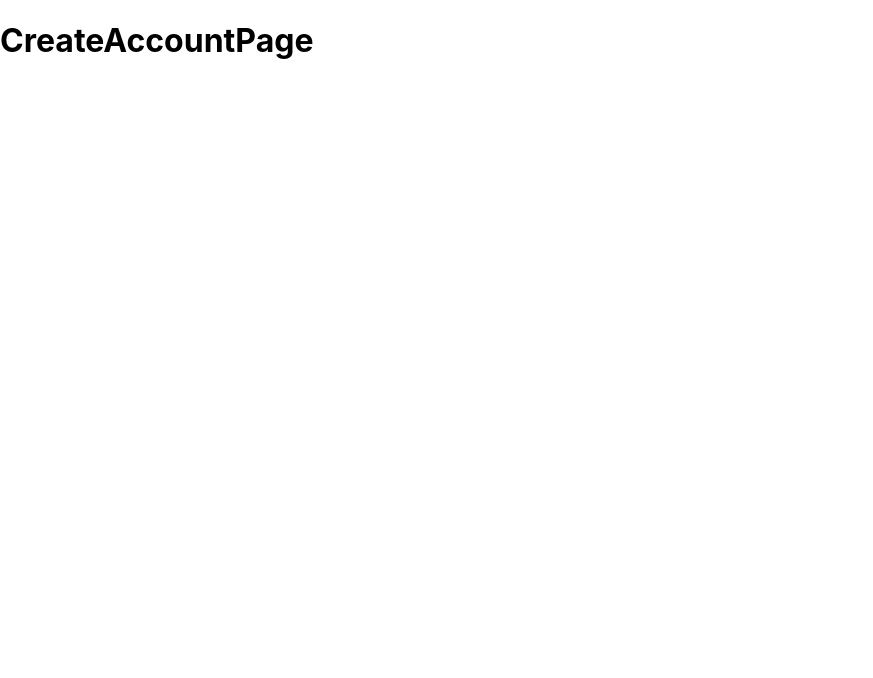
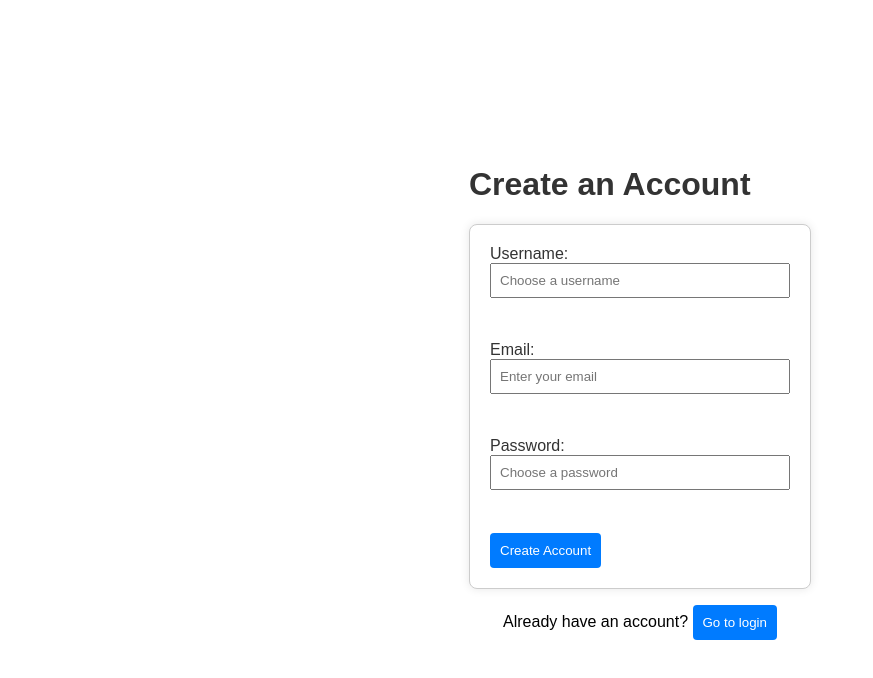
Before and after one commit to alina-t-872/EcoCorp-Marketplace-MVP, a React (Create React App) app in the folder ecocorp-fe/: page / in a window 1280 px wide. Shown: the top 678 px of the page, without its empty margins (0-873 px from the left). Built offline with nearby package versions, Linux system fonts and the light colour scheme.

Commit message:
Update CreateAccountPage.css and CreateAccountPage.js

```diff
--- a/ecocorp-fe/src/pages/create-account-page/CreateAccountPage.css
+++ b/ecocorp-fe/src/pages/create-account-page/CreateAccountPage.css
@@ -0,0 +1,47 @@
+.App {
+    display: flex;
+    flex-direction: column;
+    align-items: center;
+    justify-content: center;
+    height: 100vh;
+    font-family: 'Arial', sans-serif;
+  }
+
+  h1 {
+    color: #333;
+  }
+
+  form {
+    width: 300px;
+    padding: 20px;
+    border: 1px solid #ccc;
+    border-radius: 8px;
+    background-color: #fff;
+    box-shadow: 0 0 10px rgba(0, 0, 0, 0.1);
+  }
+
+  label {
+    display: block;
+    margin-bottom: 10px;
+    color: #333;
+  }
+
+  input {
+    width: 100%;
+    padding: 8px;
+    margin-bottom: 15px;
+    box-sizing: border-box;
+  }
+
+  button {
+    background-color: #007bff;
+    color: #fff;
+    padding: 10px;
+    border: none;
+    border-radius: 4px;
+    cursor: pointer;
+  }
+
+  button:hover {
+    background-color: #0056b3;
+  }
--- a/ecocorp-fe/src/pages/create-account-page/CreateAccountPage.js
+++ b/ecocorp-fe/src/pages/create-account-page/CreateAccountPage.js
@@ -1,9 +1,118 @@
-import React from "react";
+import React, { useState } from 'react';
+import './CreateAccountPage.css';
 
-function CreateAccountPage() {
-    return (
-        <h1>CreateAccountPage</h1>
-    );
-}
+const CreateAccountPage = () => {
+  const [formData, setFormData] = useState({
+    username: '',
+    email: '',
+    password: '',
+  });
+
+  const [isLogin, setIsLogin] = useState(false);
+
+  const handleChange = (e) => {
+    setFormData({
+      ...formData,
+      [e.target.name]: e.target.value,
+    });
+  };
+
+  const handleSubmit = (e) => {
+    e.preventDefault();
+    // Add your account creation or login logic here
+    console.log('Form data submitted:', formData);
+    // Reset the form after submission
+    setFormData({
+      username: '',
+      email: '',
+      password: '',
+    });
+  };
+
+  const toggleLogin = () => {
+    setIsLogin(!isLogin);
+  };
+
+  return (
+    <div className="App">
+      {isLogin ? (
+        <div>
+          <h1>Login</h1>
+          <form onSubmit={handleSubmit}>
+            <label>
+              Email:
+              <input
+                type="email"
+                name="email"
+                value={formData.email}
+                onChange={handleChange}
+                placeholder="Enter your email"
+              />
+            </label>
+            <br />
+            <label>
+              Password:
+              <input
+                type="password"
+                name="password"
+                value={formData.password}
+                onChange={handleChange}
+                placeholder="Enter your password"
+              />
+            </label>
+            <br />
+            <button type="submit">Login</button>
+          </form>
+        </div>
+      ) : (
+        <div>
+          <h1>Create an Account</h1>
+          <form onSubmit={handleSubmit}>
+            <label>
+              Username:
+              <input
+                type="text"
+                name="username"
+                value={formData.username}
+                onChange={handleChange}
+                placeholder="Choose a username"
+              />
+            </label>
+            <br />
+            <label>
+              Email:
+              <input
+                type="email"
+                name="email"
+                value={formData.email}
+                onChange={handleChange}
+                placeholder="Enter your email"
+              />
+            </label>
+            <br />
+            <label>
+              Password:
+              <input
+                type="password"
+                name="password"
+                value={formData.password}
+                onChange={handleChange}
+                placeholder="Choose a password"
+              />
+            </label>
+            <br />
+            <button type="submit">Create Account</button>
+          </form>
+        </div>
+      )}
+      <p>
+        {isLogin ? "Don't have an account? " : 'Already have an account? '}
+        <button onClick={toggleLogin}>
+          {isLogin ? 'Create an account' : 'Go to login'}
+        </button>
+      </p>
+    </div>
+  );
+};
 
 export default CreateAccountPage;
```
